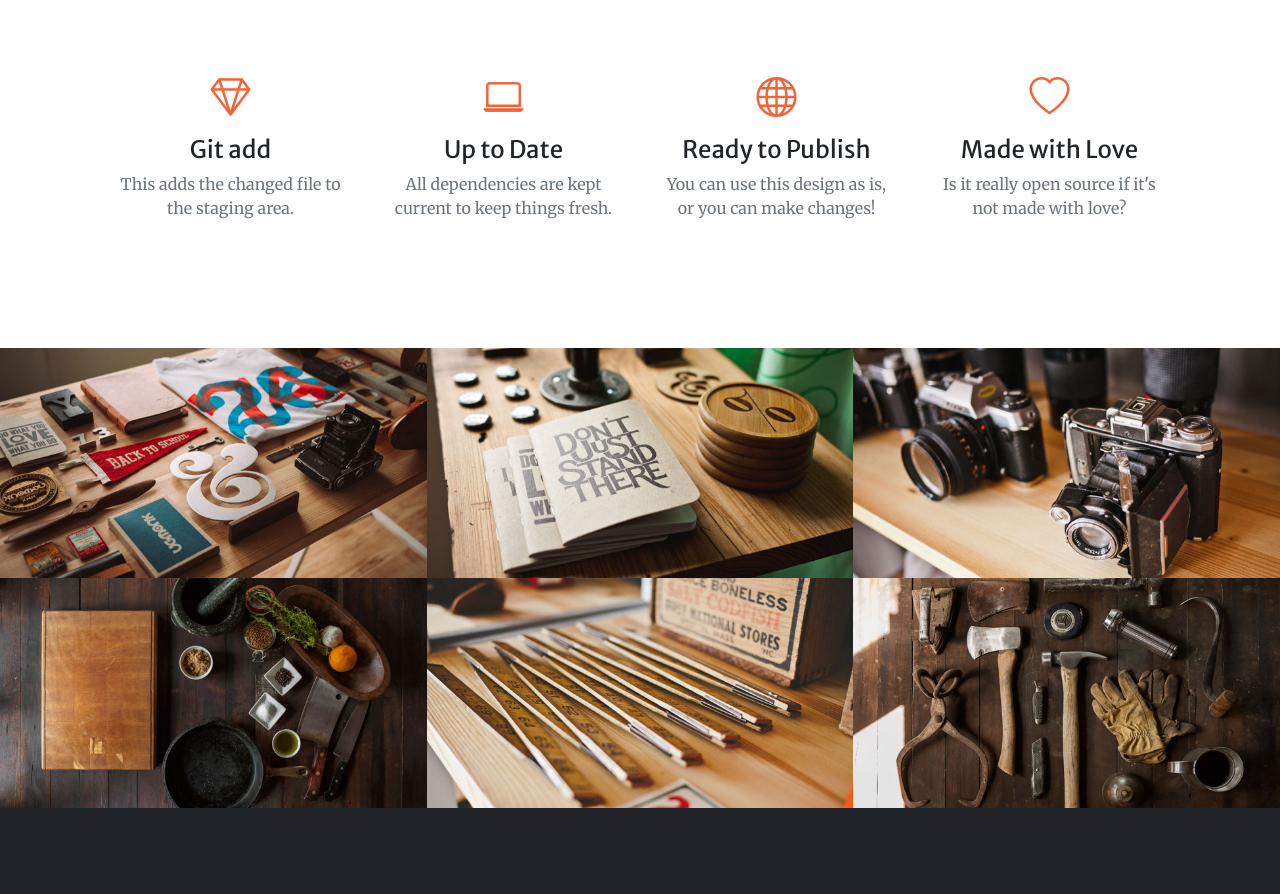
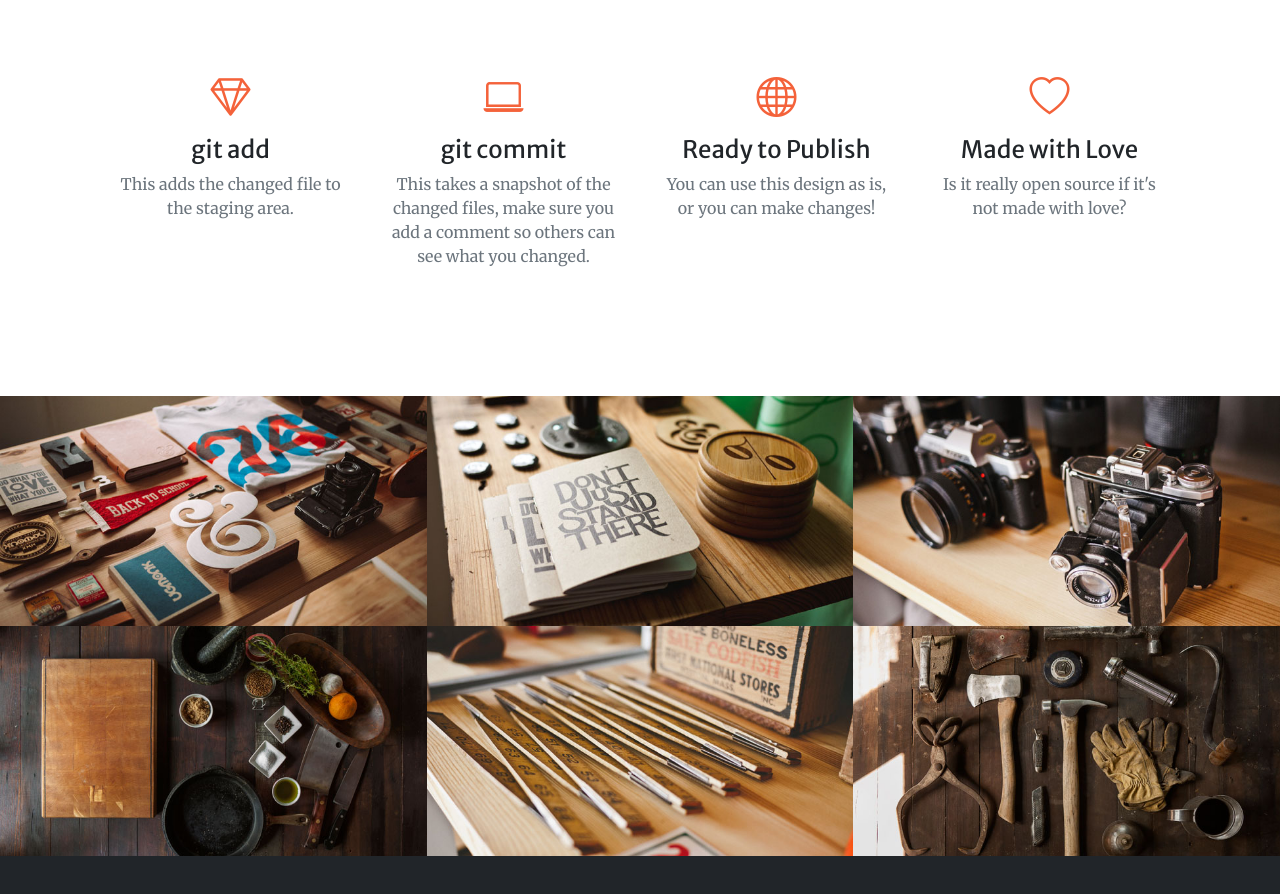
Before and after one commit to Terenze/my-first-repository, a plain HTML site: page index.html in a window 1280 px wide. Shown: the part 1500-2394 px from the top of the page. Drawn offline with nearby package versions, Linux system fonts and the light colour scheme; some packages are replaced by stand-ins of ours; a script that the page names is missing.

Commit message:
added a second git command

```diff
--- a/index.html
+++ b/index.html
@@ -71,15 +71,15 @@
                     <div class="col-lg-3 col-md-6 text-center">
                         <div class="mt-5">
                             <div class="mb-2"><i class="bi-gem fs-1 text-primary"></i></div>
-                            <h3 class="h4 mb-2">Git add</h3>
+                            <h3 class="h4 mb-2">git add</h3>
                             <p class="text-muted mb-0">This adds the changed file to the staging area.</p>
                         </div>
                     </div>
                     <div class="col-lg-3 col-md-6 text-center">
                         <div class="mt-5">
                             <div class="mb-2"><i class="bi-laptop fs-1 text-primary"></i></div>
-                            <h3 class="h4 mb-2">Up to Date</h3>
-                            <p class="text-muted mb-0">All dependencies are kept current to keep things fresh.</p>
+                            <h3 class="h4 mb-2">git commit</h3>
+                            <p class="text-muted mb-0">This takes a snapshot of the changed files, make sure you add a comment so others can see what you changed.</p>
                         </div>
                     </div>
                     <div class="col-lg-3 col-md-6 text-center">
```
